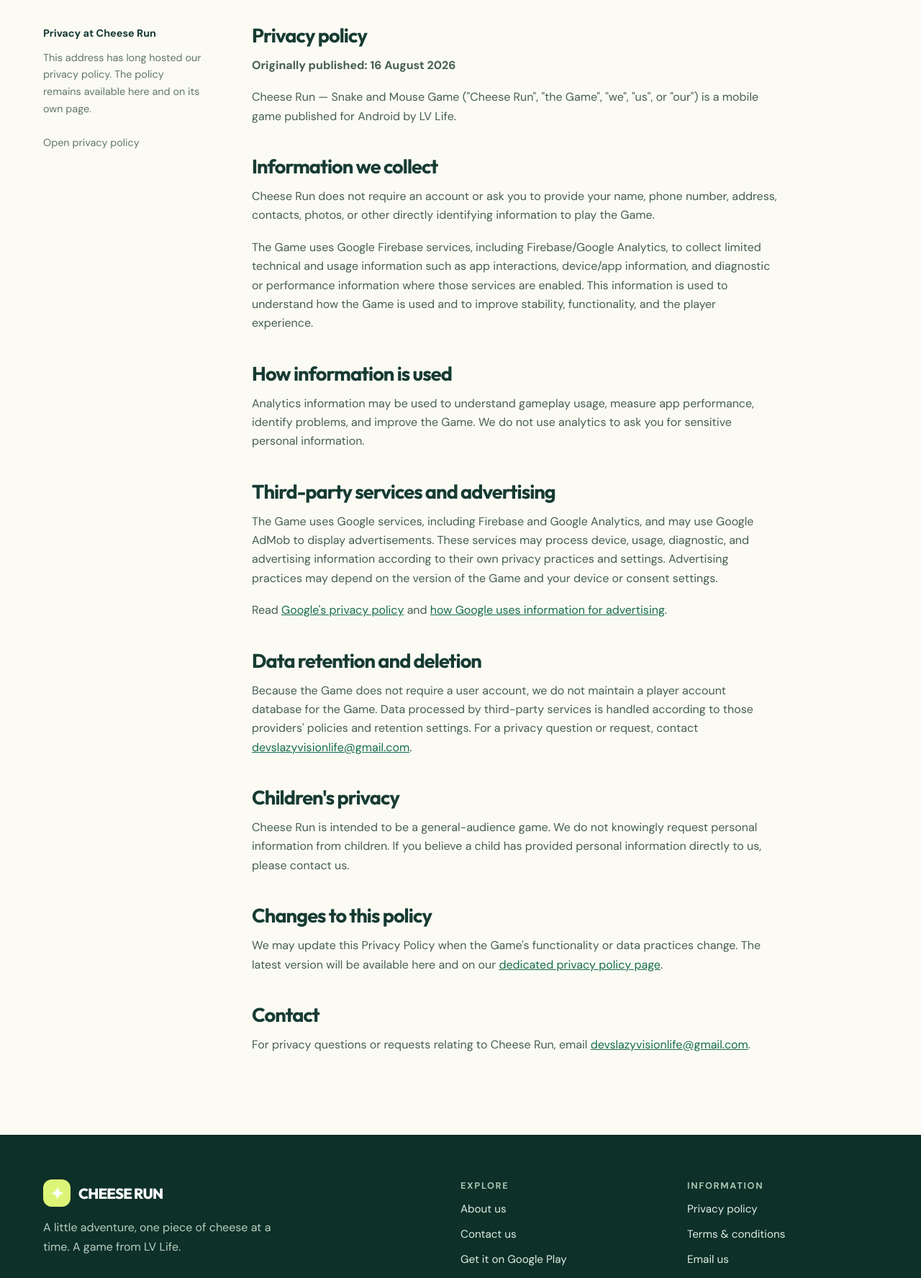
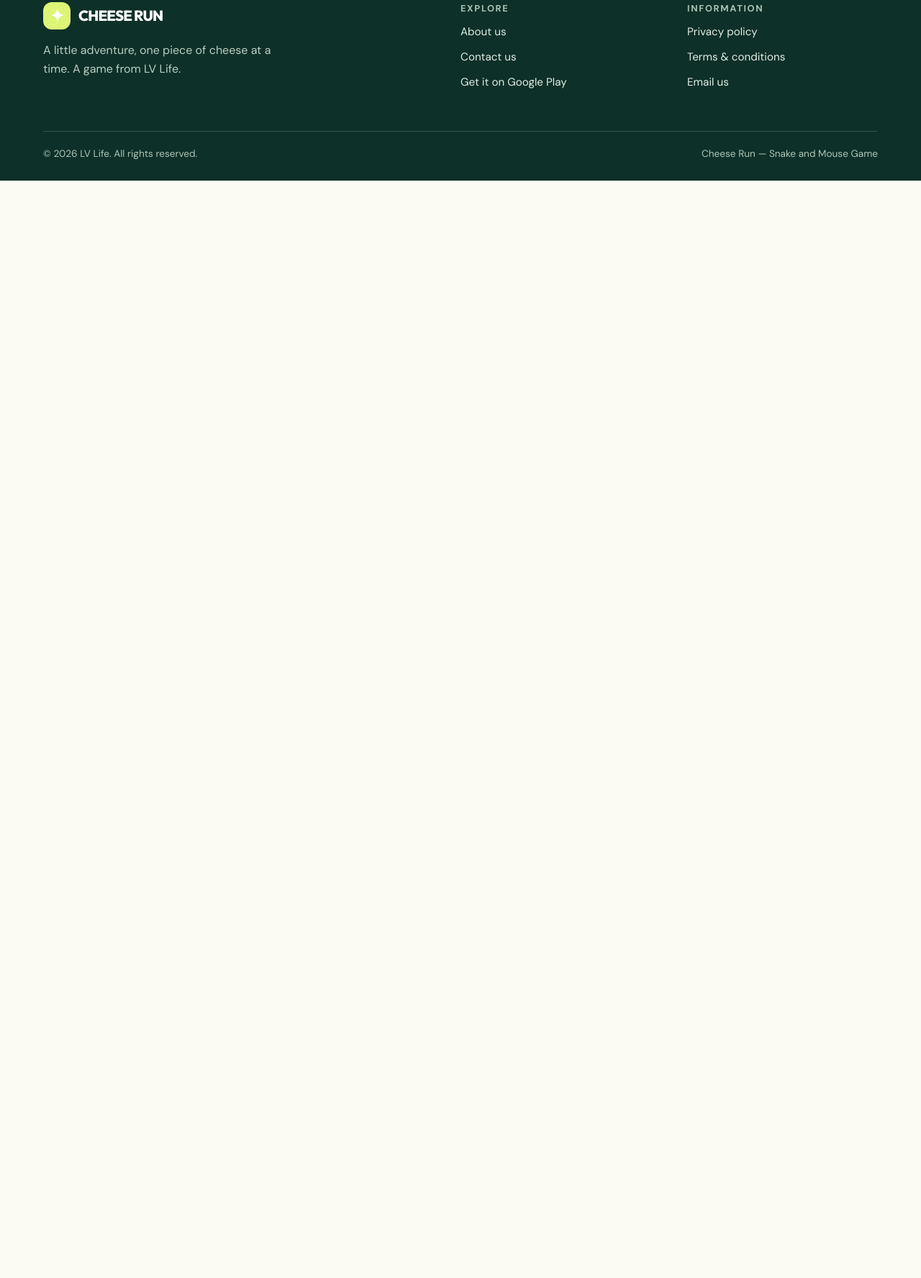
Before and after one commit to parimalnarayan/Cheese-Run---Snake-and-Mouse-Game, a plain HTML site: page index.html in a window 1280 px wide. Shown: the part 2402-4178 px from the top of the page at 72% size. After the commit the page ends 2653 px from the top, so only its background shows below. Drawn offline with Linux system fonts and the light colour scheme.

Commit message:
Keep privacy policy on its dedicated page

```diff
--- a/index.html
+++ b/index.html
@@ -5,11 +5,4 @@
 <section class="section white"><div class="wrap"><div class="section-head"><span class="eyebrow">The game</span><h2>Simple to start.<br>Fun to come back to.</h2><p>A lighthearted take on a classic: guide your snake, gather cheese, and make every move count.</p></div><div class="cards"><article class="card"><div class="icon" aria-hidden="true">✳</div><h3>Find the cheese</h3><p>Keep an eye on the next piece and find your way across the game.</p></article><article class="card"><div class="icon" aria-hidden="true">◌</div><h3>Watch your step</h3><p>Navigate around obstacles and hazards as you play.</p></article><article class="card"><div class="icon" aria-hidden="true">✦</div><h3>Play your way</h3><p>Enjoy a quick game whenever you have a moment to spare.</p></article></div></div></section>
 <section class="section"><div class="wrap split"><div class="note-art"><small>FROM LV LIFE · EST. 2020</small><strong>Made for the joy of play.</strong><span aria-hidden="true" style="font-size:2.5rem">✳ &nbsp; ◡ &nbsp; ✦</span></div><div class="split-copy"><span class="eyebrow">Behind the game</span><h2>Small moments.<br>Good fun.</h2><p>Cheese Run is part of LV Life, an organisation founded in 2020. We created a simple place to pause, play, and enjoy a little challenge.</p><a class="button outline" href="about.html">More about us</a></div></div></section>
 <section class="section white"><div class="wrap"><div class="cta"><div><h2>Let the cheese chase begin.</h2><p>Find Cheese Run on Google Play and start your adventure.</p></div><a class="button" href="https://play.google.com/store/apps/details?id=com.cheeserun.snakeandmouse">Get it on Google Play</a></div></div></section>
-<section class="section" id="privacy-policy"><div class="wrap prose-layout"><aside class="aside"><strong>Privacy at Cheese Run</strong><p>This address has long hosted our privacy policy. The policy remains available here and on its own page.</p><a href="privacy.html">Open privacy policy</a></aside><article class="prose"><h2 id="privacy-intro">Privacy policy</h2><p><strong>Originally published: 16 August 2026</strong></p><p>Cheese Run — Snake and Mouse Game ("Cheese Run", "the Game", "we", "us", or "our") is a mobile game published for Android by LV Life.</p>
-<h2 id="information">Information we collect</h2><p>Cheese Run does not require an account or ask you to provide your name, phone number, address, contacts, photos, or other directly identifying information to play the Game.</p><p>The Game uses Google Firebase services, including Firebase/Google Analytics, to collect limited technical and usage information such as app interactions, device/app information, and diagnostic or performance information where those services are enabled. This information is used to understand how the Game is used and to improve stability, functionality, and the player experience.</p>
-<h2 id="use">How information is used</h2><p>Analytics information may be used to understand gameplay usage, measure app performance, identify problems, and improve the Game. We do not use analytics to ask you for sensitive personal information.</p>
-<h2 id="services">Third-party services and advertising</h2><p>The Game uses Google services, including Firebase and Google Analytics, and may use Google AdMob to display advertisements. These services may process device, usage, diagnostic, and advertising information according to their own privacy practices and settings. Advertising practices may depend on the version of the Game and your device or consent settings.</p><p>Read <a href="https://policies.google.com/privacy">Google's privacy policy</a> and <a href="https://policies.google.com/technologies/ads">how Google uses information for advertising</a>.</p>
-<h2 id="retention">Data retention and deletion</h2><p>Because the Game does not require a user account, we do not maintain a player account database for the Game. Data processed by third-party services is handled according to those providers' policies and retention settings. For a privacy question or request, contact <a href="mailto:devslazyvisionlife@gmail.com">devslazyvisionlife@gmail.com</a>.</p>
-<h2 id="children">Children's privacy</h2><p>Cheese Run is intended to be a general-audience game. We do not knowingly request personal information from children. If you believe a child has provided personal information directly to us, please contact us.</p>
-<h2 id="changes">Changes to this policy</h2><p>We may update this Privacy Policy when the Game's functionality or data practices change. The latest version will be available here and on our <a href="privacy.html">dedicated privacy policy page</a>.</p>
-<h2 id="privacy-contact">Contact</h2><p>For privacy questions or requests relating to Cheese Run, email <a href="mailto:devslazyvisionlife@gmail.com">devslazyvisionlife@gmail.com</a>.</p></article></div></section></main><footer class="footer"><div class="wrap"><div class="footer-grid"><div><a class="brand" href="index.html"><span class="brand-mark" aria-hidden="true">✦</span> CHEESE RUN</a><p>A little adventure, one piece of cheese at a time. A game from LV Life.</p></div><div class="footer-links"><h3>Explore</h3><a href="about.html">About us</a><a href="contact.html">Contact us</a><a href="https://play.google.com/store/apps/details?id=com.cheeserun.snakeandmouse">Get it on Google Play</a></div><div class="footer-links"><h3>Information</h3><a href="privacy.html">Privacy policy</a><a href="terms.html">Terms &amp; conditions</a><a href="mailto:devslazyvisionlife@gmail.com">Email us</a></div></div><div class="footer-bottom"><span>© 2026 LV Life. All rights reserved.</span><span>Cheese Run — Snake and Mouse Game</span></div></div></footer></body></html>
+</main><footer class="footer"><div class="wrap"><div class="footer-grid"><div><a class="brand" href="index.html"><span class="brand-mark" aria-hidden="true">✦</span> CHEESE RUN</a><p>A little adventure, one piece of cheese at a time. A game from LV Life.</p></div><div class="footer-links"><h3>Explore</h3><a href="about.html">About us</a><a href="contact.html">Contact us</a><a href="https://play.google.com/store/apps/details?id=com.cheeserun.snakeandmouse">Get it on Google Play</a></div><div class="footer-links"><h3>Information</h3><a href="privacy.html" id="privacy-policy">Privacy policy</a><a href="terms.html">Terms &amp; conditions</a><a href="mailto:devslazyvisionlife@gmail.com">Email us</a></div></div><div class="footer-bottom"><span>© 2026 LV Life. All rights reserved.</span><span>Cheese Run — Snake and Mouse Game</span></div></div></footer></body></html>
```
Also changed, not shown: privacy.html (+1 -1 lines), 1 other file.
